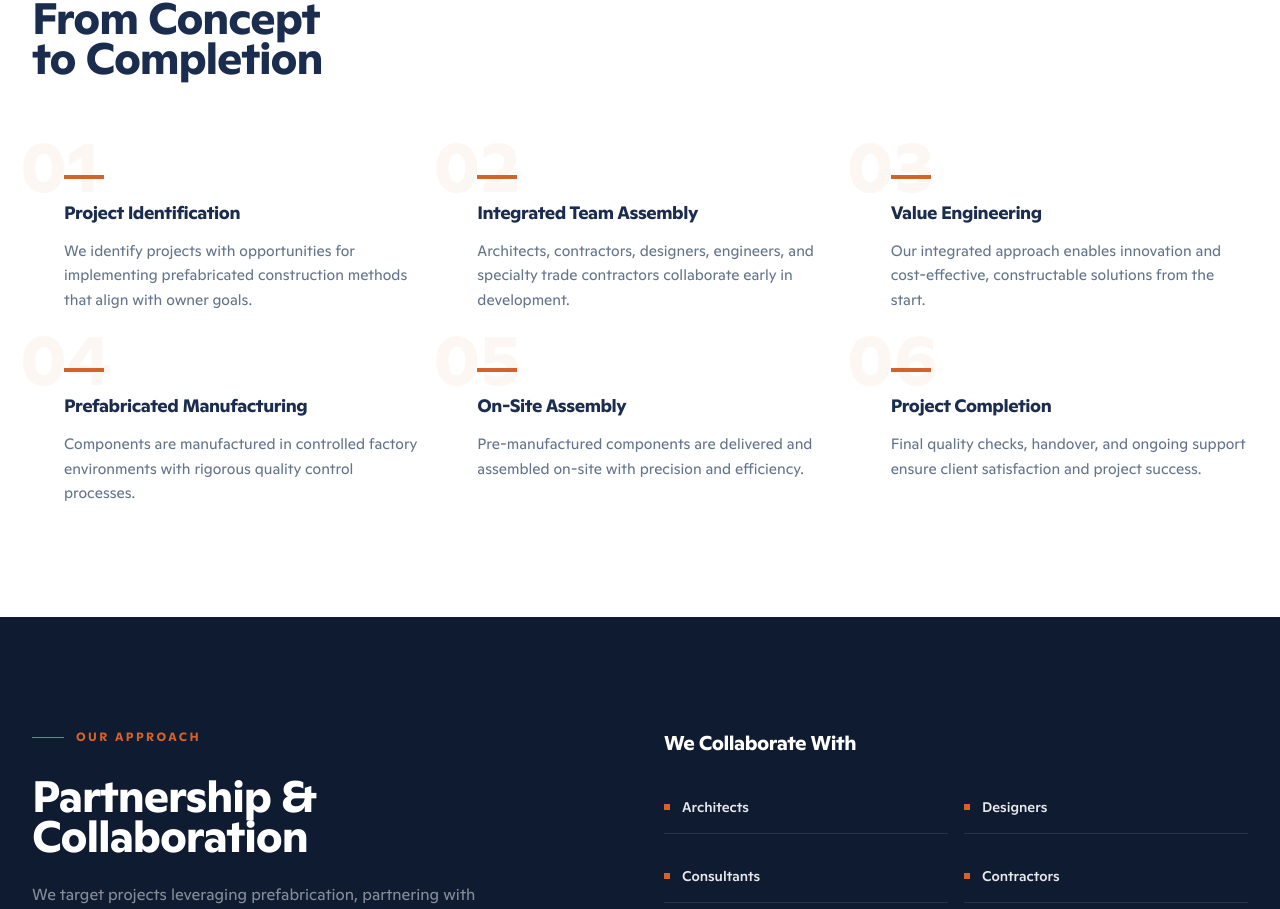
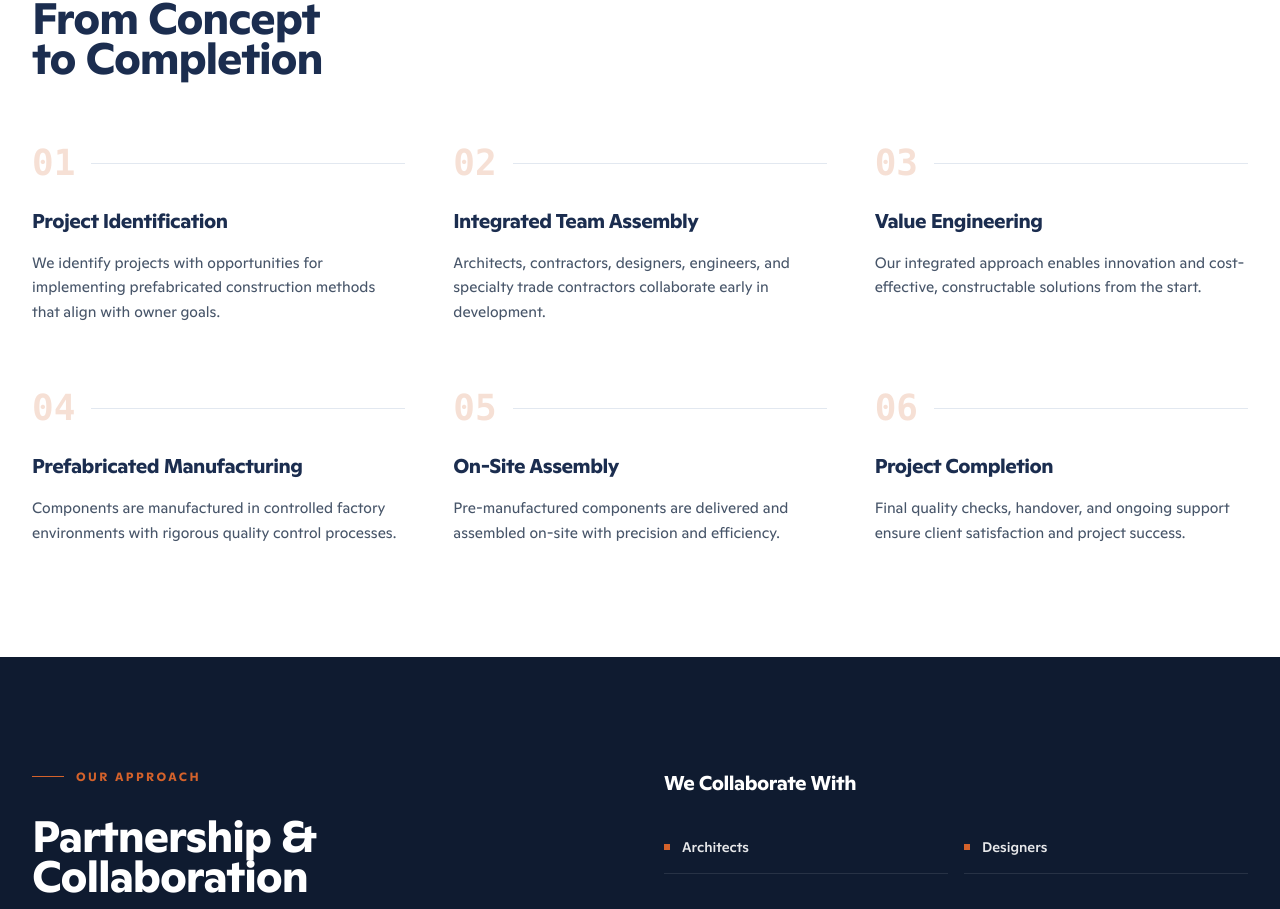
Before and after one commit to koompi/isibds.com, a React (Vite) app: page /services/design-build in a window 1280 px wide. Shown: the part 2370-3279 px from the top of the page. Built offline with nearby package versions, Linux system fonts and the light colour scheme.

Commit message:
change myself

```diff
--- a/src/pages/DesignBuild.tsx
+++ b/src/pages/DesignBuild.tsx
@@ -303,7 +303,7 @@ const DesignBuild = () => {
             </h2>
           </motion.div>
 
-          <div className="grid grid-cols-1 md:grid-cols-2 lg:grid-cols-3 gap-6">
+          <div className="grid grid-cols-1 md:grid-cols-2 lg:grid-cols-3 gap-12 md:gap-x-12 md:gap-y-16">
             {process.map((item, index) => (
               <motion.div
                 key={index}
@@ -314,20 +314,23 @@ const DesignBuild = () => {
                   duration: 0.5,
                   delay: index * 0.08,
                 }}
-                className="relative"
+                className="group relative"
               >
-                <div className="absolute -top-3 -left-3 text-7xl font-bold text-accent/5 leading-none select-none">
-                  {item.step}
+                {/* Step Header: Number and Line */}
+                <div className="flex items-center gap-4 mb-6">
+                  <span className="text-4xl font-black text-accent/20 group-hover:text-accent transition-all duration-500 font-mono">
+                    {item.step}
+                  </span>
+                  <div className="flex-grow h-[1px] bg-slate-200 group-hover:bg-accent/40 transition-all duration-500"></div>
                 </div>
-                <div className="relative pt-8 pl-8">
-                  <div className="w-10 h-1 bg-accent mb-5"></div>
-                  <h3 className="text-lg font-bold text-primary tracking-tight mb-3">
-                    {item.title}
-                  </h3>
-                  <p className="text-steel text-[15px] leading-relaxed">
-                    {item.description}
-                  </p>
-                </div>
+
+                <h3 className="text-xl font-bold text-primary tracking-tight mb-4 group-hover:text-accent transition-colors duration-500">
+                  {item.title}
+                </h3>
+
+                <p className="text-steel-dark text-[15px] leading-relaxed">
+                  {item.description}
+                </p>
               </motion.div>
             ))}
           </div>
```
